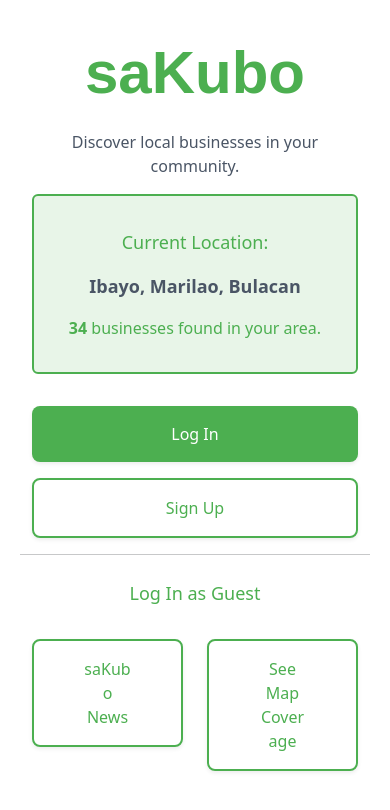
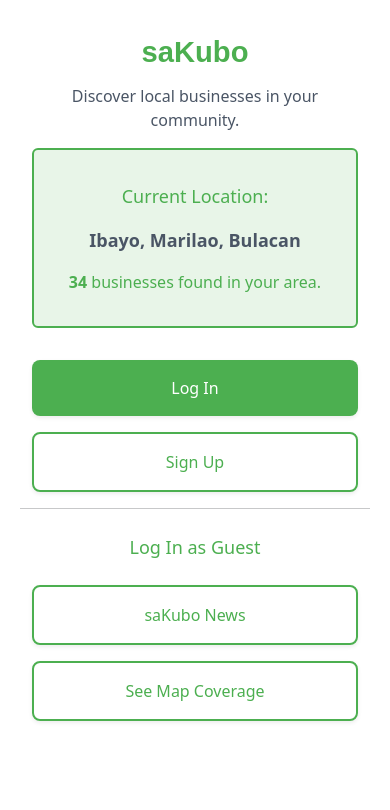
Before and after one commit to cavanrlee/sakubo, a React (Vite) app: page / in a window 390 px wide. Shown: the top 810 px of the page. Built offline with nearby package versions, Linux system fonts and the light colour scheme.

Commit message:
fixed cors adjustments

```diff
--- a/capacitor.config.json
+++ b/capacitor.config.json
@@ -3,6 +3,6 @@
   "appName": "saKubo",
   "webDir": "dist",
     "server": {
-    "cleartext": false
+    "cleartext": true
   }
 }
--- a/src/api/axios.js
+++ b/src/api/axios.js
@@ -1,7 +1,7 @@
 import axios from "axios";
 
 const api = axios.create({
-    baseURL: "http://192.168.100.224:8000",
+    baseURL: "http://sakubo-laravel-api.com",
     headers: {
         "X-API-KEY": import.meta.env.VITE_SAKUBO_APP_API_KEY,
         "Accept": "application/json",
--- a/src/components/Logo.jsx
+++ b/src/components/Logo.jsx
@@ -6,7 +6,7 @@
      <div className="card border-0 p-0">
           <div className="row">
                <div className="col-12 d-flex justify-center">
-                    <img src={saKuboLogo} alt="saKubo" className='max-w-75'/>
+                    <img src={saKuboLogo} alt="saKubo" className='max-w-[45%]'/>
                </div>
           </div>
      </div>
--- a/src/pages/Home/HomePage.jsx
+++ b/src/pages/Home/HomePage.jsx
@@ -2,7 +2,6 @@
 import { useNavigate } from "react-router-dom";
 import Button from "@/components/Button";
 import Logo from "@/components/Logo";
-import './Home.css';
 
 
 function HomePage() {
@@ -59,12 +58,12 @@
                         </div>
                     </div>
 
-                    <div className="row my-2">
-                        <div className="col-6 my-2">
+                    <div className="row">
+                        <div className="col-sm-12 col-md-6 my-2">
                             <Button variant="primary" type="button" outline>saKubo News</Button>
                         </div>
 
-                        <div className="col-6 my-2">
+                        <div className="col-sm-12 col-md-6 my-2">
                             <Button variant="primary" type="button"  outline>See Map Coverage</Button>
                         </div>
                     </div>
--- a/src/pages/Login/LoginController.js
+++ b/src/pages/Login/LoginController.js
@@ -2,7 +2,7 @@
 
 export const loginUser = async(formData) => {
 	await axios.get("/sanctum/csrf-cookie");
-	const response = await axios.post("http://192.168.100.224:8000/api/login",formData);
+	const response = await axios.post("http://sakubo-laravel-api.com/api/login",formData);
 
 	return response.data.data;
 }
```
Also changed, not shown: src/pages/Home/Home.css (deleted).
